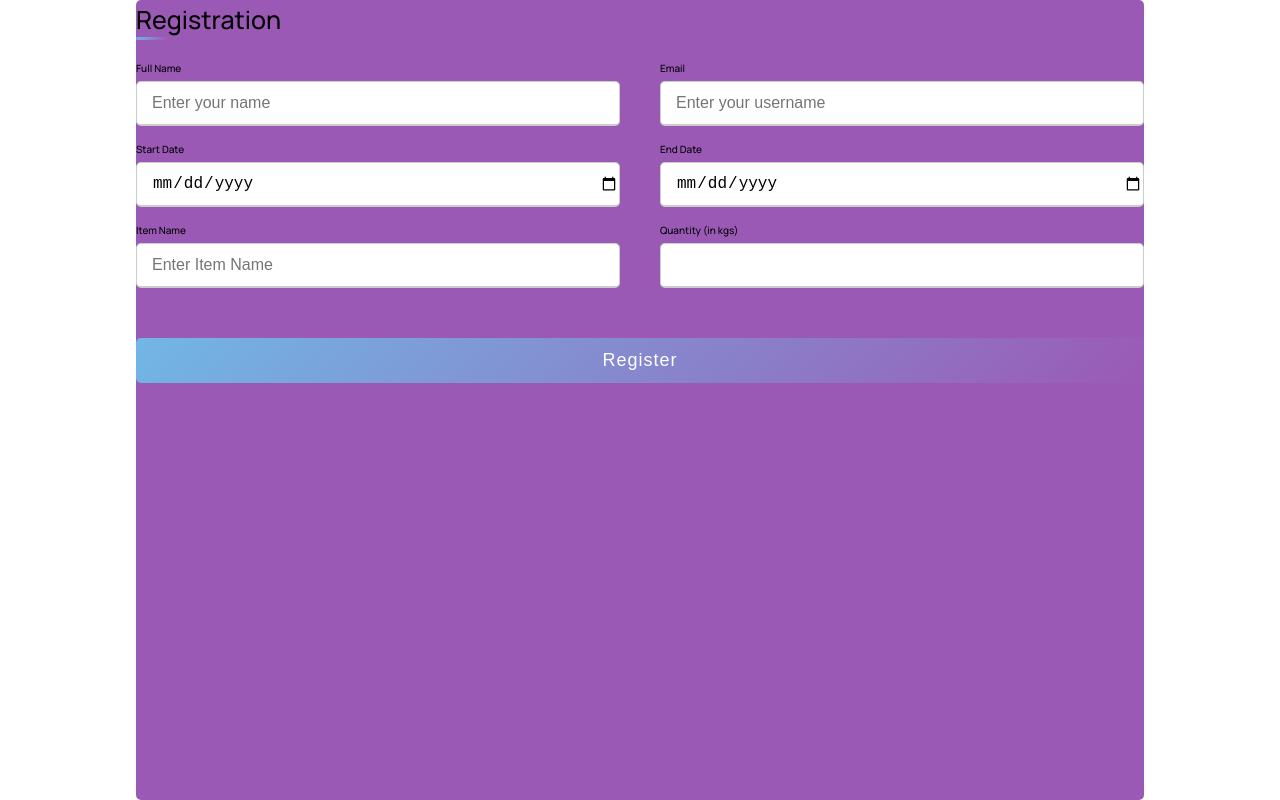
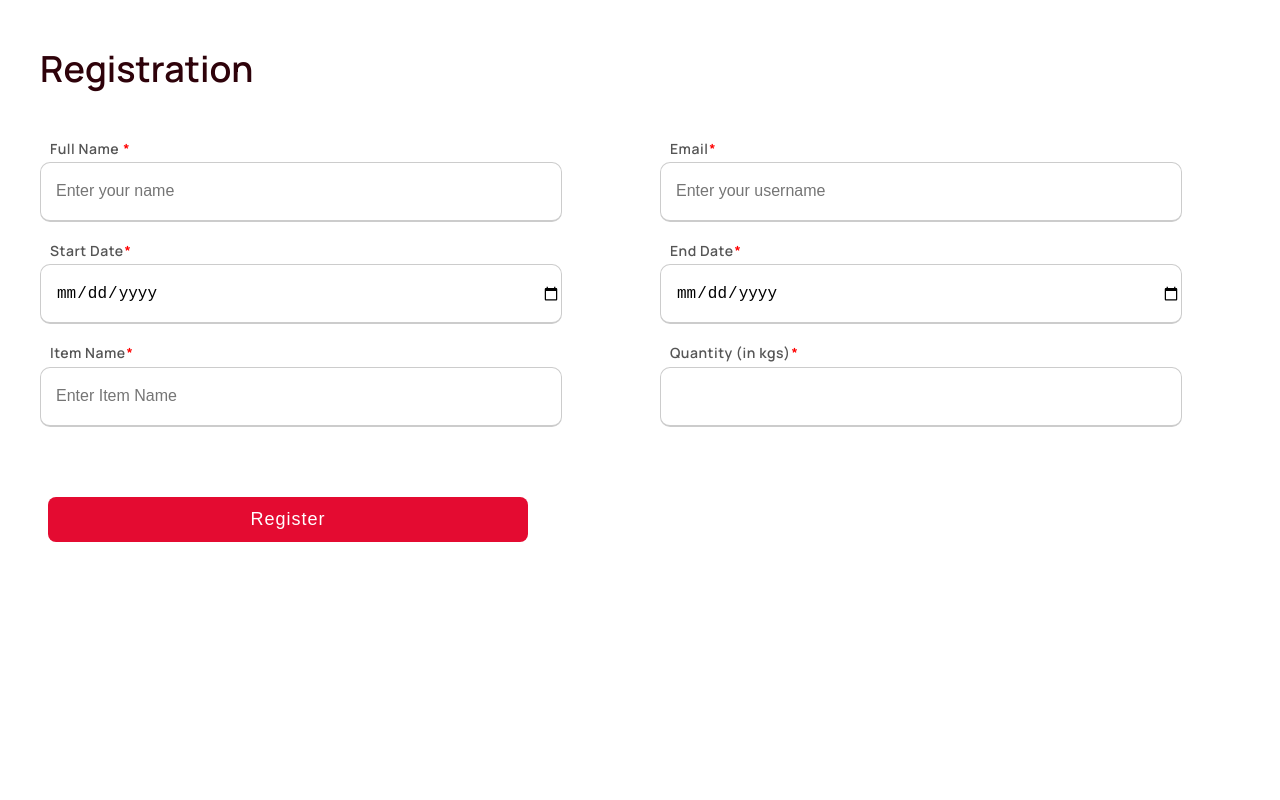
Before and after one commit to JaiminR28/SE_project_front-End, a plain HTML site: page Reservation-page-for-farmers-main/farmer-reservation.html in a window 1280 px wide. Drawn offline with nearby package versions, Linux system fonts and the light colour scheme.

```diff
--- a/Reservation-page-for-farmers-main/farmer-reservation.css
+++ b/Reservation-page-for-farmers-main/farmer-reservation.css
@@ -1,3 +1,13 @@
+:root {
+
+   --brand-color---1: #e40b31,
+  --color-dark--1: #2d3439;
+  --color-dark--2: #42484d;
+  --color-light--1: #aaa;
+  --color-light--2: #ececec;
+  --color-light--3: rgb(214, 222, 224);
+}
+
 * {
 	margin: 0;
 	padding: 0;
@@ -15,35 +25,29 @@ body {
 	display: flex;
 	justify-content: center;
 	align-items: center;
-	padding: 10px;
+	/* padding: 10px; */
 }
 .container {
-	max-width: 80%;
-	margin: 0 auto;
+	max-width: 100%;
+	/* margin: 0 auto; */
 	height: 100vh;
-	background-color: #fff;
-	background-color: #9b59b6;
+	/* background-color: #fff; */
 	border-radius: 5px;
+	padding: 4rem;
 }
 .container .title {
-	font-size: 25px;
-	font-weight: 500;
+	font-size: 3.6rem;
+	font-weight: 600;
 	position: relative;
-}
-.container .title::before {
-	content: "";
-	position: absolute;
-	left: 0;
-	bottom: 0;
-	height: 3px;
-	width: 30px;
-	border-radius: 5px;
-	background: linear-gradient(135deg, #71b7e6, #9b59b6);
+	color: #2e020a;
 }
 
 .content {
+	margin-top: 2rem;
 	display: flex;
 	align-items: center;
+
+	border-radius: 6px;
 }
 
 .content form .user-details {
@@ -53,28 +57,38 @@ body {
 	margin: 20px 0 12px 0;
 }
 form .user-details .input-box {
-	margin-bottom: 15px;
+	margin-bottom: 1.8rem;
 	width: calc(100% / 2 - 20px);
+
 }
-form .input-box span.details {
+form .input-box label.details {
+	font-size: 1.4rem;
 	display: block;
-	font-weight: 500;
-	margin-bottom: 5px;
+	font-weight: 600;
+	margin: 0 0 0.2rem 1rem ;
+	color: #555;
+	letter-spacing: 0.05rem;
 }
+label::after {
+    content: "*";
+    color: red;
+	margin-left: 0.1rem;
+}
+
 .user-details .input-box input {
-	height: 45px;
-	width: 100%;
+	height: 6rem;
+	width: 90%;
 	outline: none;
 	font-size: 16px;
-	border-radius: 5px;
-	padding-left: 15px;
+	border-radius: 10px;
+	padding-left: 1.5rem;
 	border: 1px solid #ccc;
 	border-bottom-width: 2px;
 	transition: all 0.3s ease;
 }
 .user-details .input-box input:focus,
 .user-details .input-box input:valid {
-	border-color: #9b59b6;
+	border-color: #ec546f;
 }
 form .gender-details .gender-title {
 	font-size: 20px;
@@ -103,12 +117,15 @@ form .category label .dot {
 
 form .button {
 	height: 45px;
-	margin: 35px 0;
+
 }
 form .button input {
+	width: 48rem;
 	height: 100%;
-	width: 100%;
-	border-radius: 5px;
+
+	margin: 4rem 0 0 0.8rem;
+
+	border-radius: 8px;
 	border: none;
 	color: #fff;
 	font-size: 18px;
@@ -116,11 +133,11 @@ form .button input {
 	letter-spacing: 1px;
 	cursor: pointer;
 	transition: all 0.3s ease;
-	background: linear-gradient(135deg, #71b7e6, #9b59b6);
+	background-color: #e40b31;
 }
 form .button input:hover {
 	/* transform: scale(0.99); */
-	background: linear-gradient(-135deg, #71b7e6, #9b59b6);
+	background-color: #e40b31;
 }
 @media (max-width: 584px) {
 	.container {
@@ -146,3 +163,8 @@ form .button input:hover {
 		flex-direction: column;
 	}
 }
+
+
+.important--mark{
+	color: #e40b31;
+}
--- a/Reservation-page-for-farmers-main/farmer-reservation.html
+++ b/Reservation-page-for-farmers-main/farmer-reservation.html
@@ -11,7 +11,11 @@
 			rel="stylesheet"
 		/>
 
+		<script src="https://ajax.googleapis.com/ajax/libs/jquery/3.6.4/jquery.min.js"></script>
+
 		<link rel="stylesheet" href="farmer-reservation.css" />
+
+		<script defer src="./script.js"></script>
 
 		<title>Farmer Reservation</title>
 	</head>
@@ -23,7 +27,7 @@
 				<form action="#">
 					<div class="user-details">
 						<div class="input-box">
-							<span class="details">Full Name</span>
+							<label class="details">Full Name </label>
 							<input
 								type="text"
 								name="fname"
@@ -33,7 +37,7 @@
 							/>
 						</div>
 						<div class="input-box">
-							<span class="details">Email</span>
+							<label class="details">Email</label>
 							<input
 								type="email"
 								name="email"
@@ -43,15 +47,25 @@
 							/>
 						</div>
 						<div class="input-box">
-							<span class="details">Start Date</span>
-							<input type="date" name="date" id="date" required />
+							<label class="details">Start Date</label>
+							<input
+								type="date"
+								name="date"
+								id="startDate"
+								required
+							/>
 						</div>
 						<div class="input-box">
-							<span class="details">End Date</span>
-							<input type="date" name="date" id="date" required />
+							<label class="details">End Date</label>
+							<input
+								type="date"
+								name="date"
+								id="endDate"
+								required
+							/>
 						</div>
 						<div class="input-box">
-							<span class="details">Item Name</span>
+							<label class="details">Item Name</label>
 							<input
 								type="text"
 								name="fname"
@@ -61,11 +75,12 @@
 							/>
 						</div>
 						<div class="input-box">
-							<span class="details">Quantity (in kgs)</span>
+							<label class="details">Quantity (in kgs)</label>
 							<input
 								type="number"
 								name="number"
 								id="number"
+								min="0"
 								required
 							/>
 						</div>
--- /dev/null
+++ b/Reservation-page-for-farmers-main/script.js
@@ -0,0 +1,26 @@
+"use strict";
+
+const startDateEl = document.getElementById("startDate");
+const endDateEl = document.getElementById("endDate");
+
+let date = new Date();
+
+let tdate = date.getDate();
+let month = date.getMonth() + 1;
+let year = date.getUTCFullYear();
+
+if (tdate < 10) {
+	tdate = "0" + tdate;
+}
+
+if (month < 10) {
+	month = "0" + month;
+}
+
+let startDate = year + "-" + month + "-" + tdate;
+startDateEl.setAttribute("min", startDate);
+
+endDateEl.addEventListener("click", function () {
+	const endDate = $("#startDate").val();
+	endDateEl.setAttribute("min", endDate);
+});
```
